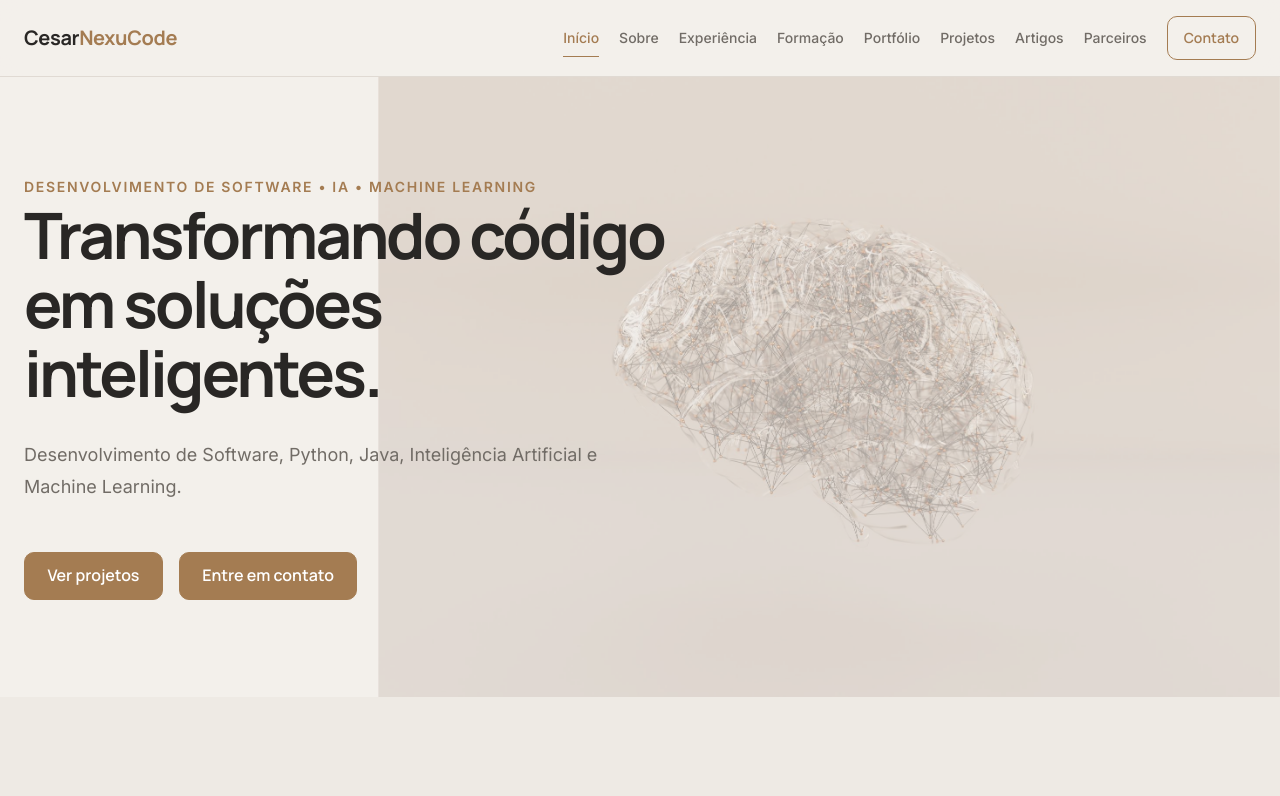
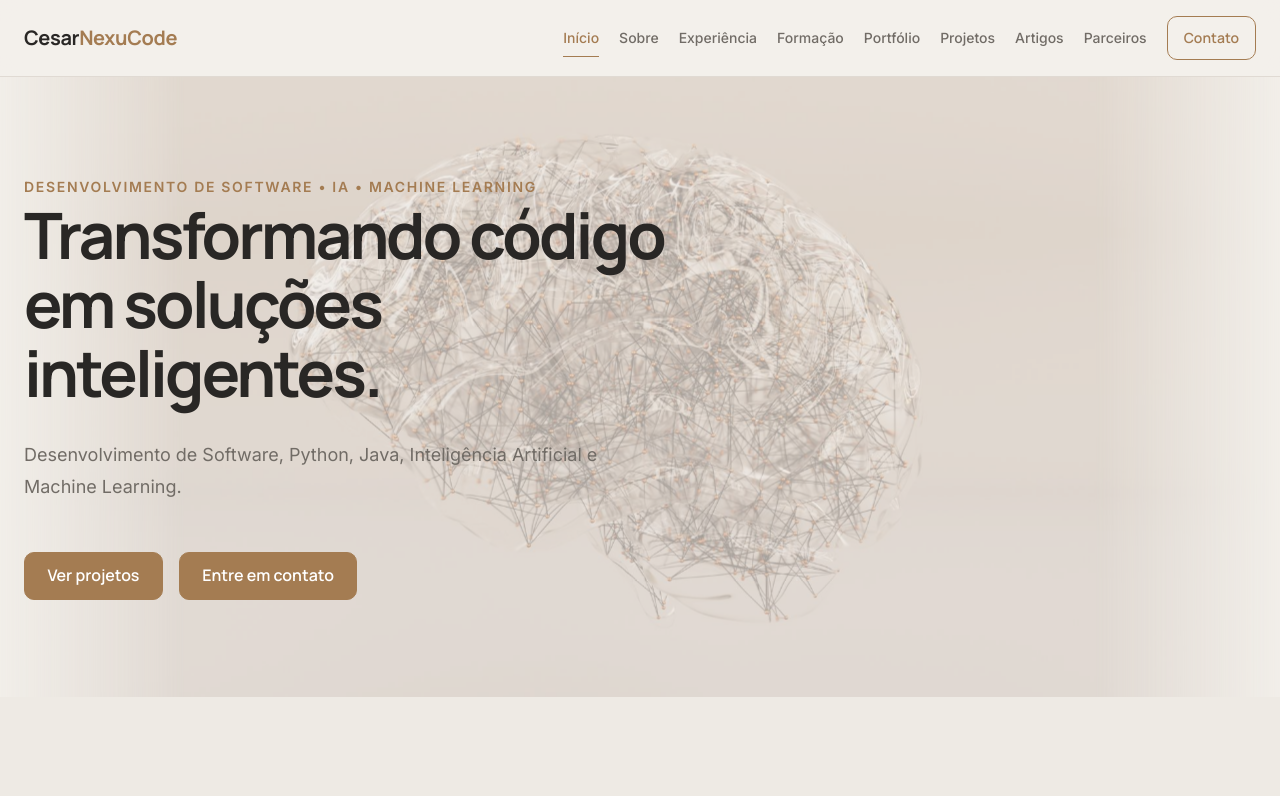
Before and after one commit to Cesarleitor/CesarNexuCode, a React app in the folder frontend/: page /CesarNexuCode/ in a window 1280 px wide. Shown: the top 796 px of the page. Built offline with nearby package versions, Linux system fonts and the light colour scheme; the HTML template or start-up script is replaced by a standard one.

Commit message:
style: aumenta imagem do cérebro na Home e mantém animação

```diff
--- a/frontend/src/pages/Home/Home.css
+++ b/frontend/src/pages/Home/Home.css
@@ -16,6 +16,39 @@
   overflow: hidden;
   isolation: isolate;
   background-color: var(--color-bg-primary);
+}
+
+
+.hero__brain {
+  position: absolute;
+  z-index: -1;
+  inset: 0;
+
+  background-position: right center;
+  background-repeat: no-repeat;
+  background-size: auto 150%;
+
+  opacity: 0.55;
+  pointer-events: none;
+
+  -webkit-mask-image: linear-gradient(
+    to right,
+    transparent 0%,
+    black 15%,
+    black 85%,
+    transparent 100%
+  );
+
+  mask-image: linear-gradient(
+    to right,
+    transparent 0%,
+    black 15%,
+    black 85%,
+    transparent 100%
+  );
+
+  animation: brain-pulse 5s ease-in-out infinite;
+
 }
 
 .hero::before {
@@ -104,21 +137,6 @@
   outline-offset: 4px;
 }
 
-.hero__brain {
-  position: absolute;
-  z-index: -1;
-  inset: 0;
-
-  background-position: center right;
-  background-repeat: no-repeat;
-  background-size: contain;
-
-  opacity: 0.35;
-  transform-origin: center right;
-  animation: brain-pulse 5s ease-in-out infinite;
-
-  pointer-events: none;
-}
 
 .hero__neural-points span {
   animation: neural-pulse 3s ease-in-out infinite;
```
